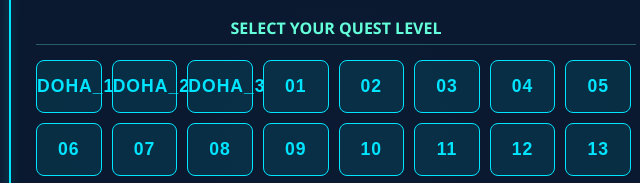
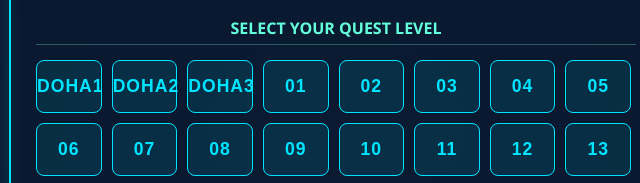
Before and after one commit to dineshav05/hanuman-audio-quest, a plain HTML site: page index.html in a window 1280 px wide. Shown: the part 287-470 px from the top of the page, 304-944 px from the left. Drawn offline with Linux system fonts and the light colour scheme.

Commit message:
Fix labels for Doha entries in verseDatabase

```diff
--- a/index.html
+++ b/index.html
@@ -138,9 +138,9 @@
         // If Chaupai 2 starts at 1 minute and 5 seconds, start is 65.0.
 
         const verseDatabase = [
-            { id: "intro", label: "Doha_1", title: "Doha 1", start: 0.0, end: 14.5, hindi: "श्रीगुरु चरन सरोज रज...", kannada: "ಶ್ರೀಗುರು ಚರನ ಸರೋಜ ರಜ..." },
-            { id: "doha2", label: "Doha_2", title: "Doha 2", start: 0.0, end: 14.5, hindi: "बरनउँ रघुबर बिमल जसु...", kannada: "ವರಣಂ ರಘುವರ ವಿಮಲ ಯಶ..." },
-            { id: "doha3", label: "Doha_3", title: "Doha 3", start: 0.0, end: 14.5, hindi: "बुद्धिहीन तनु जानिके सुमिरौं पवन-कुमार...", kannada: "ಬುದ್ಧಿಹೀನ ತನು ಜಾನಿಕೇ, ಸುಮಿರೌ ಪವನ ಕುಮಾರ..." },
+            { id: "intro", label: "Doha1", title: "Doha 1", start: 0.0, end: 14.5, hindi: "श्रीगुरु चरन सरोज रज...", kannada: "ಶ್ರೀಗುರು ಚರನ ಸರೋಜ ರಜ..." },
+            { id: "doha2", label: "Doha2", title: "Doha 2", start: 0.0, end: 14.5, hindi: "बरनउँ रघुबर बिमल जसु...", kannada: "ವರಣಂ ರಘುವರ ವಿಮಲ ಯಶ..." },
+            { id: "doha3", label: "Doha3", title: "Doha 3", start: 0.0, end: 14.5, hindi: "बुद्धिहीन तनु जानिके सुमिरौं पवन-कुमार...", kannada: "ಬುದ್ಧಿಹೀನ ತನು ಜಾನಿಕೇ, ಸುಮಿರೌ ಪವನ ಕುಮಾರ..." },
             { id: "1", label: "01", title: "Level 01", start: 15.0, end: 22.0, hindi: "जय हनुमान ज्ञान गुन सागर...", kannada: "ಜಯ ಹನುಮಾನ ಜ್ಞಾನ ಗುಣ ಸಾಗರ..." },
             { id: "2", label: "02", title: "Level 02", start: 22.5, end: 29.0, hindi: "राम दूत अतुलित बल धामा...", kannada: "ರಾಮ ದೂತ ಅತುಲಿತ ಬಲ ಧಾಮಾ..." },
             { id: "3", label: "03", title: "Level 03", start: 22.5, end: 29.0, hindi: "राम दूत अतुलित बल धामा...", kannada: "ರಾಮ ದೂತ ಅತುಲಿತ ಬಲ ಧಾಮಾ..." },
```
